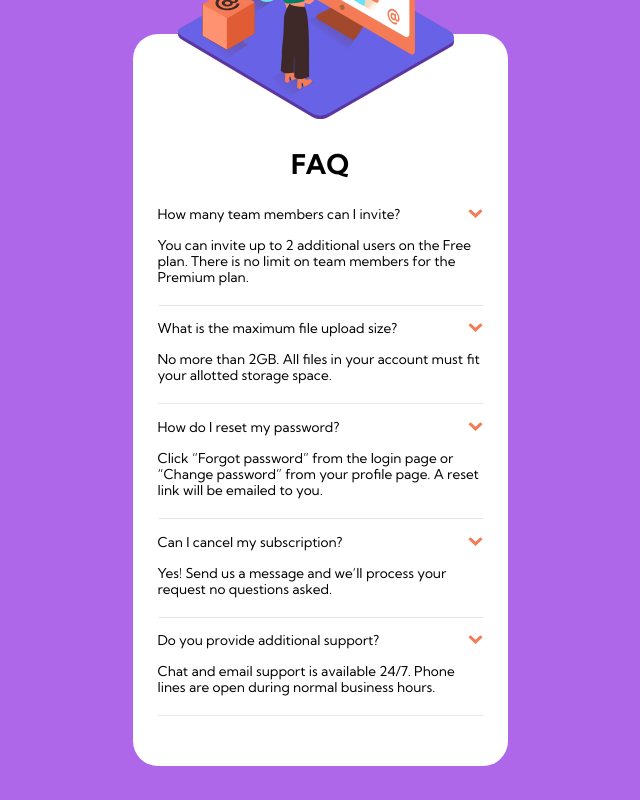
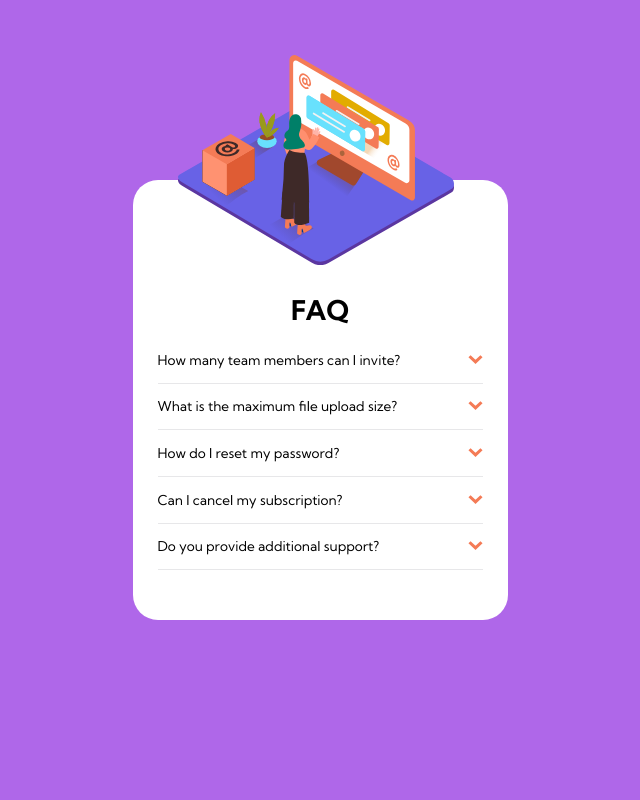
Before and after one commit to venkat2305/FAQ-accordion-card, a plain HTML site: page index.html in a window 1280 px wide. Shown: the whole page, without its empty margins (320-960 px from the left). Drawn offline with Linux system fonts and the light colour scheme.

Commit message:
initialize script.js

```diff
--- a/index.html
+++ b/index.html
@@ -97,5 +97,7 @@
         <hr />
       </ul>
     </main>
+
+    <script src="script.js"></script>
   </body>
 </html>
--- a/style.css
+++ b/style.css
@@ -53,11 +53,6 @@ h1 {
   margin: 25px 0;
 }
 
-p {
-  /* display: inline; */
-
-
-}
 
 .question {
   margin: 15px 0;
@@ -77,6 +72,6 @@ hr {
 }
 
 .answer {
-  /* display: none; */
+  display: none;
   margin-bottom: 20px;
 }
```
Also changed, not shown: script.js (added).
